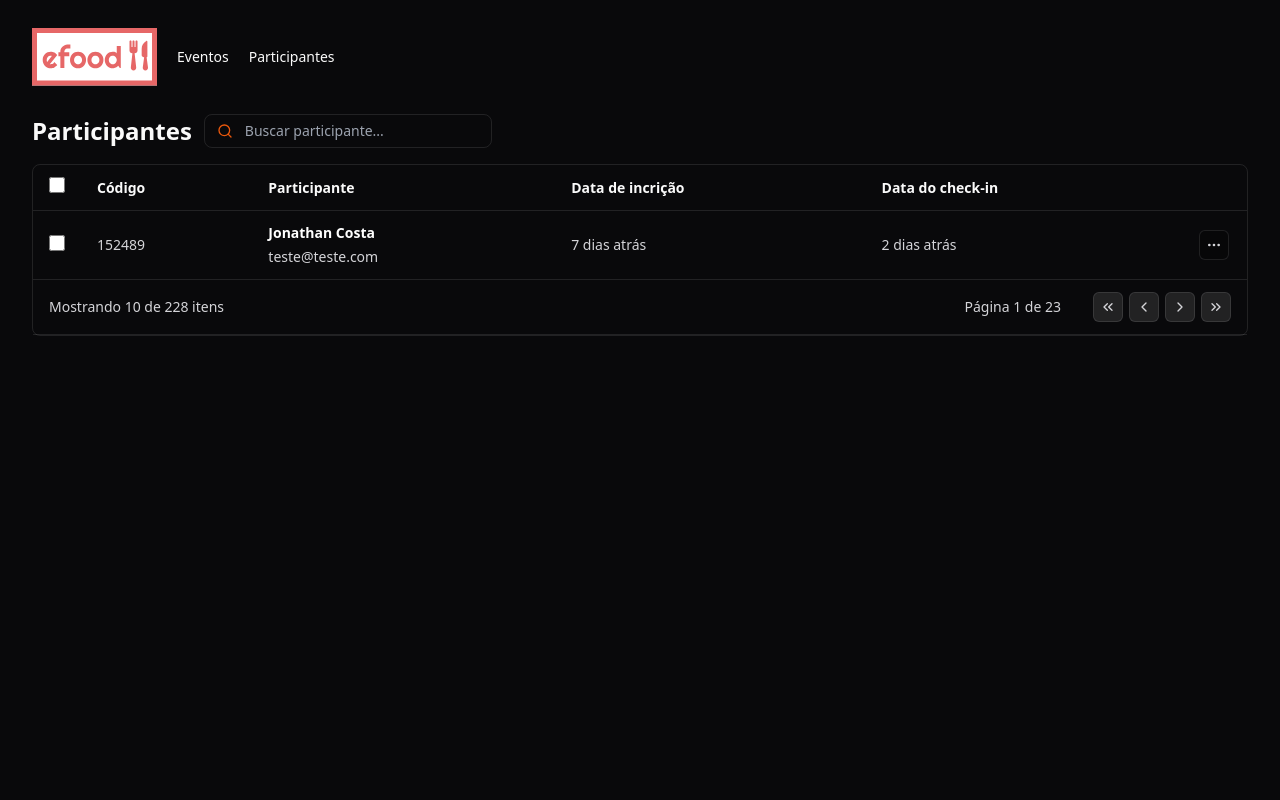
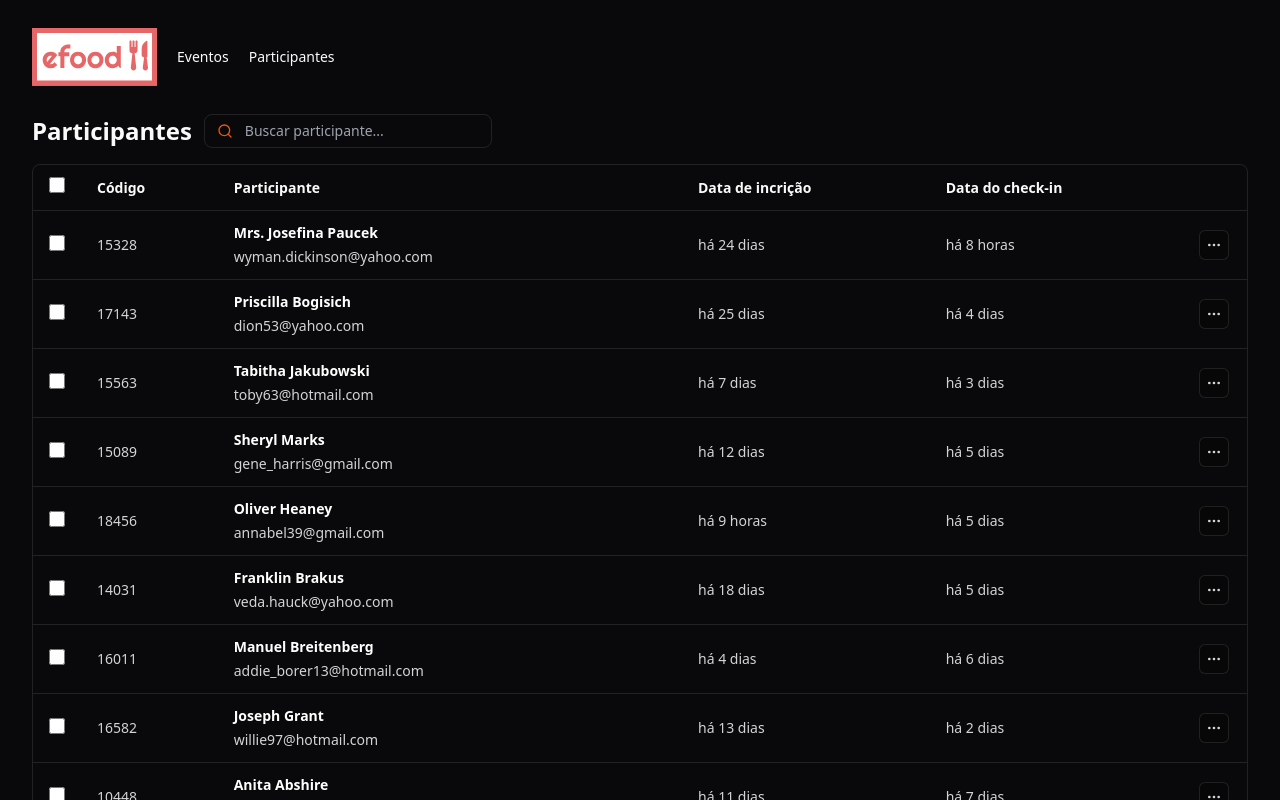
Before and after one commit to jonathandcosta/pass_cooking, a React (Vite) app: page / in a window 1280 px wide. Shown: the top 800 px of the page. Built offline with nearby package versions, Linux system fonts and the light colour scheme.

Commit message:
importando dados (Faker.com) e tratando

```diff
--- a/package.json
+++ b/package.json
@@ -10,11 +10,13 @@
     "preview": "vite preview"
   },
   "dependencies": {
+    "dayjs": "^1.11.10",
     "lucide-react": "^0.364.0",
     "react": "^18.2.0",
     "react-dom": "^18.2.0"
   },
   "devDependencies": {
+    "@faker-js/faker": "^8.4.1",
     "@types/react": "^18.2.66",
     "@types/react-dom": "^18.2.22",
     "@typescript-eslint/eslint-plugin": "^7.2.0",
--- a/src/components/attendee_list.tsx
+++ b/src/components/attendee_list.tsx
@@ -10,6 +10,14 @@
 
 // ícones importados
 import { Search, MoreHorizontal, ChevronsLeft, ChevronLeft, ChevronsRight, ChevronRight } from 'lucide-react'
+
+import dayjs from 'dayjs'
+import 'dayjs/locale/pt-br'
+import relativeTime from 'dayjs/plugin/relativeTime'
+import { attendees } from '../data/attendees'
+
+dayjs.extend(relativeTime)
+dayjs.locale('pt-br')
 
 
 export function AttendeeList() {
@@ -53,23 +61,27 @@
 
         {/* LINHAS */}
         <tbody>
-          <tr className='border-b border-white/10 hover:bg-white/5'>
+          {attendees.map((attendee) => {
+            return (
+              <TableRow key={attendee.id} className='border-b border-white/10 hover:bg-white/5'>
                 <TableCell ><input className='size-4 bg-black/20 rounded border-white/10 accent-orange-400' type="checkbox" /></TableCell>
-            <TableCell>152489</TableCell>
+                <TableCell>{attendee.id}</TableCell>
                 <TableCell>
                   <div className='flex flex-col gap-1'>
-                <span className='font-semibold text-white'>Jonathan Costa</span>
-                <span>teste@teste.com</span>
+                    <span className='font-semibold text-white'>{attendee.name}</span>
+                    <span>{attendee.email}</span>
                   </div>
                 </TableCell>
-            <TableCell>7 dias atrás</TableCell>
-            <TableCell>2 dias atrás</TableCell>
+                <TableCell>{dayjs().to(attendee.createAt)}</TableCell>
+                <TableCell>{dayjs().to(attendee.chekedInAt)}</TableCell>
                 <TableCell>
                   <IconButton transparent={true}>
                     <MoreHorizontal className='size-4' />
                   </IconButton>
                 </TableCell>
-          </tr>
+              </TableRow>
+            )
+          })}
         </tbody>
 
         {/* RODAPÉ */}
--- /dev/null
+++ b/src/data/attendees.ts
@@ -0,0 +1,11 @@
+import { faker } from '@faker-js/faker';
+
+export const attendees = Array.from({ length: 200 }).map(() => {
+  return {
+    id: faker.number.int({ min: 10000, max: 20000 }),
+    name: faker.person.fullName(),
+    email: faker.internet.email().toLocaleLowerCase(),
+    createAt: faker.date.recent({ days: 30 }),
+    chekedInAt: faker.date.recent({ days: 7 }),
+  };
+});
```
Also changed, not shown: 1 other file (tests, documents, lock files or other folders). Lines whose indentation alone changed are shown as unchanged.
